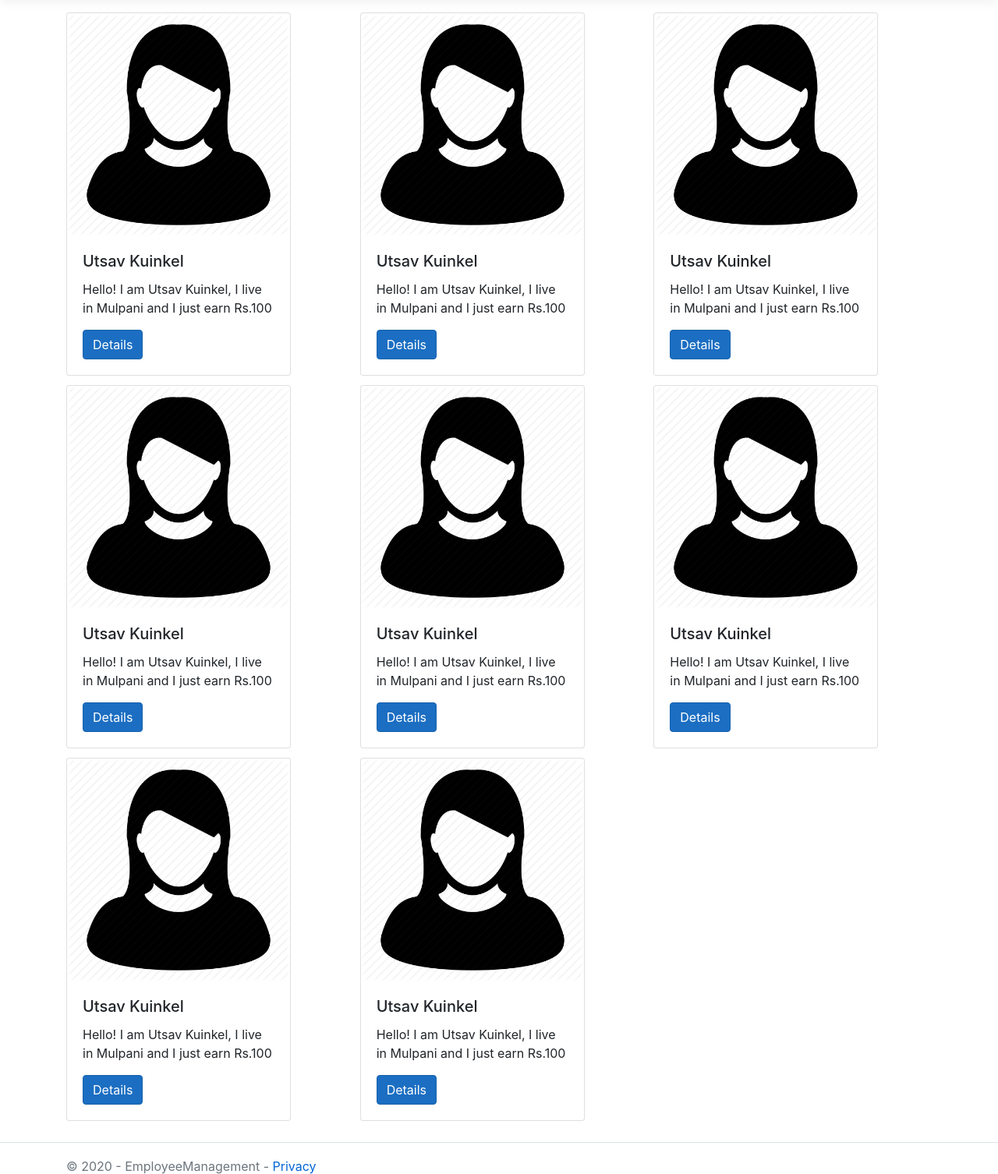
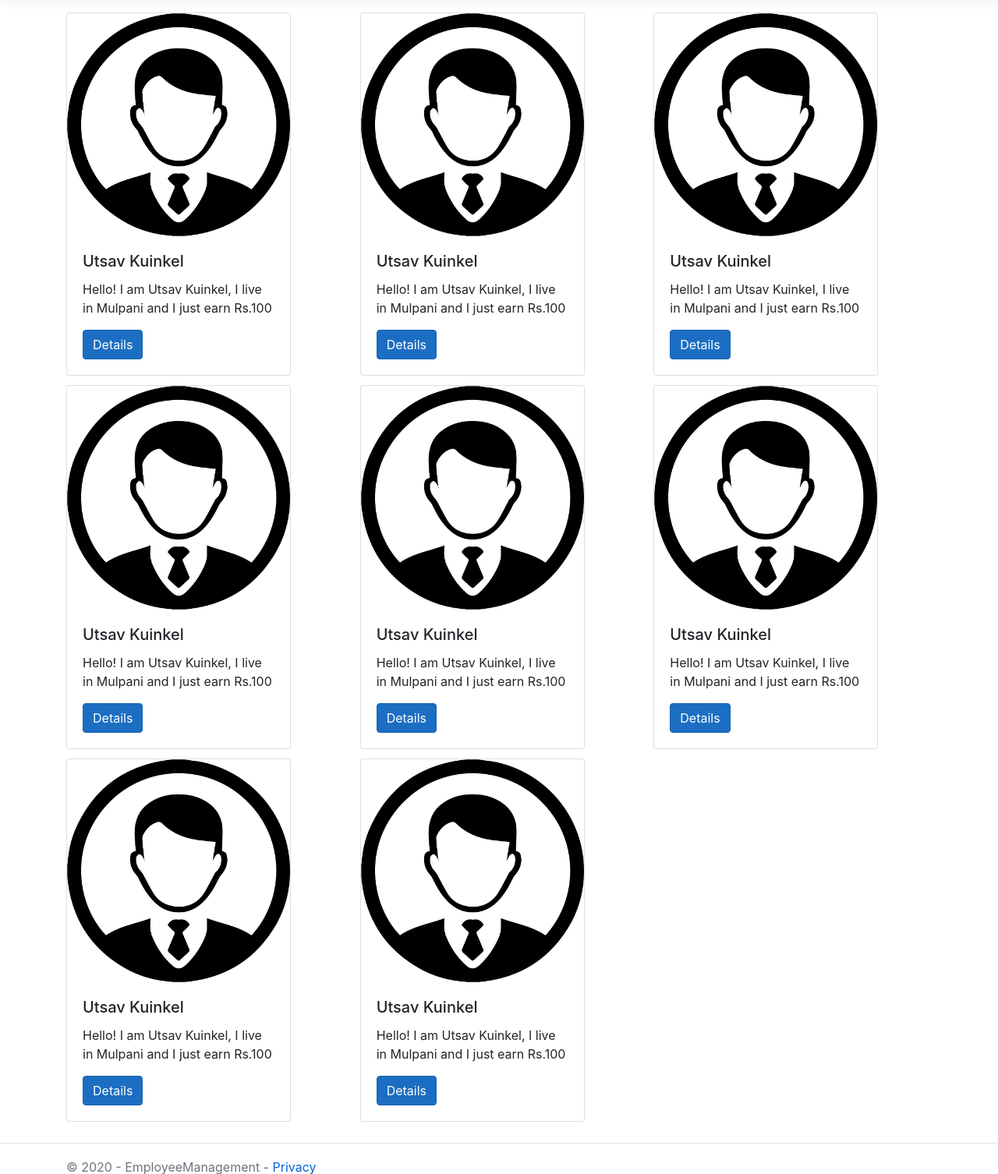
Before and after one commit to MBM-SecA/Utsav.Kuinkel, an ASP.NET Core app: page /Employee/CardList in a window 1280 px wide. Shown: the part 57-1563 px from the top of the page at 78% size. Run offline with ASP.NET Core 8, Linux system fonts and the light colour scheme.

Commit message:
Images loded

```diff
--- a/EmployeeManagement/Views/Employee/CardList.cshtml
+++ b/EmployeeManagement/Views/Employee/CardList.cshtml
@@ -1,7 +1,7 @@
 @model List<Person>
 @{
   string female = "~/lib/image/female-avatar.png";
-  string male = "~/lib/image/male-avatar.png";
+  string male = "~/image/male-avatar.png";
 
 }
 <div class="card-columns">
@@ -11,7 +11,7 @@
 <div class="card" style="width: 18rem;">
   @{if (@employee.Gender == 'M')
   {
-    <img src=Url.Content(~/image/female-avatar.png ) class="card-img-top" alt="...">
+    <img src="@Url.Content(male)" class="card-img-top" alt="...">
   }
   else
   {
```
Also changed, not shown: EmployeeManagement/wwwroot/image/hello.jpg (added).
